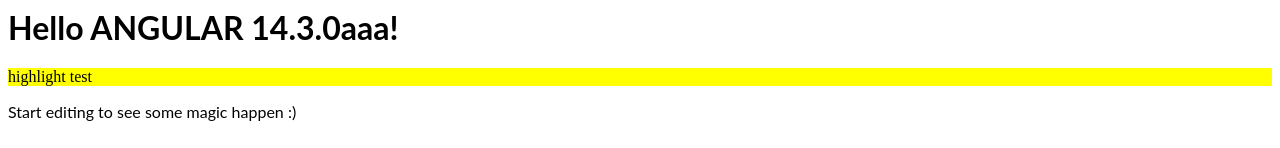
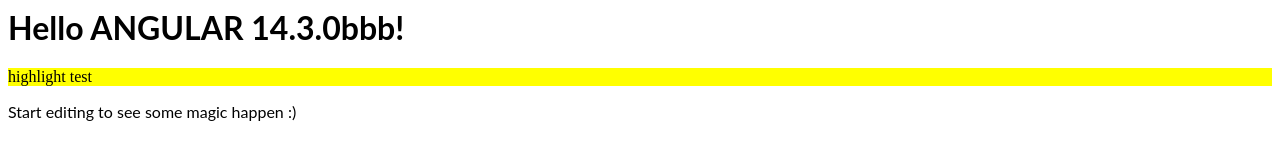
Before and after one commit to StevenWeng/angular-ivy-nzl5da, an Angular app: page /pages/dashboard in a window 1280 px wide. Shown: the top 148 px of the page. Built offline with nearby package versions, Linux system fonts and the light colour scheme.

Commit message:
1 file modified

```diff
--- a/src/app/app.component.html
+++ b/src/app/app.component.html
@@ -1,4 +1,4 @@
-<hello name="{{ name }}" appUpperName [appent]='"aaa"'></hello>
+<hello name="{{ name }}" appUpperName [appent]='"bbb"'></hello>
 <p>
 	Start editing to see some magic happen :)
 </p>
```
